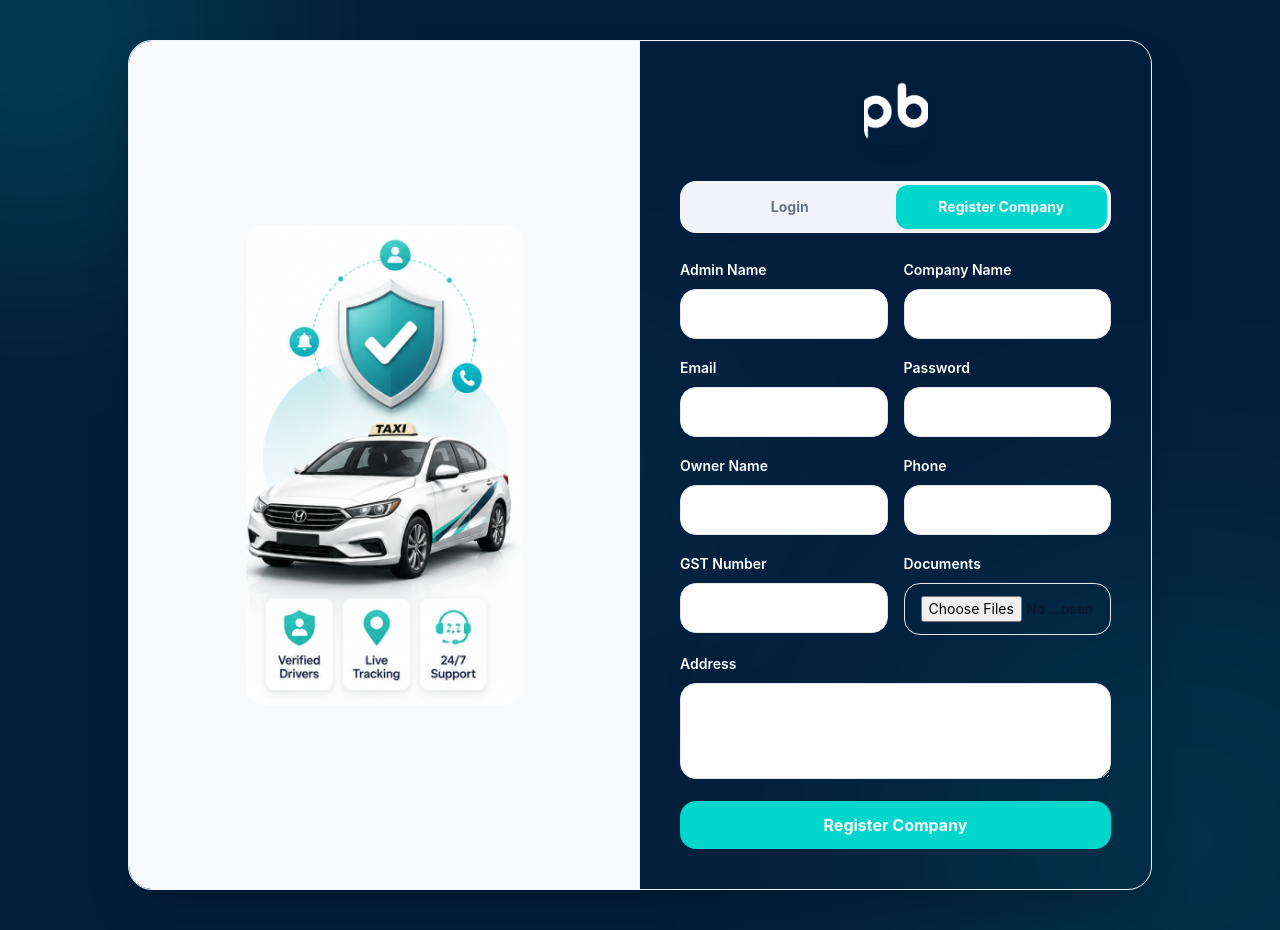
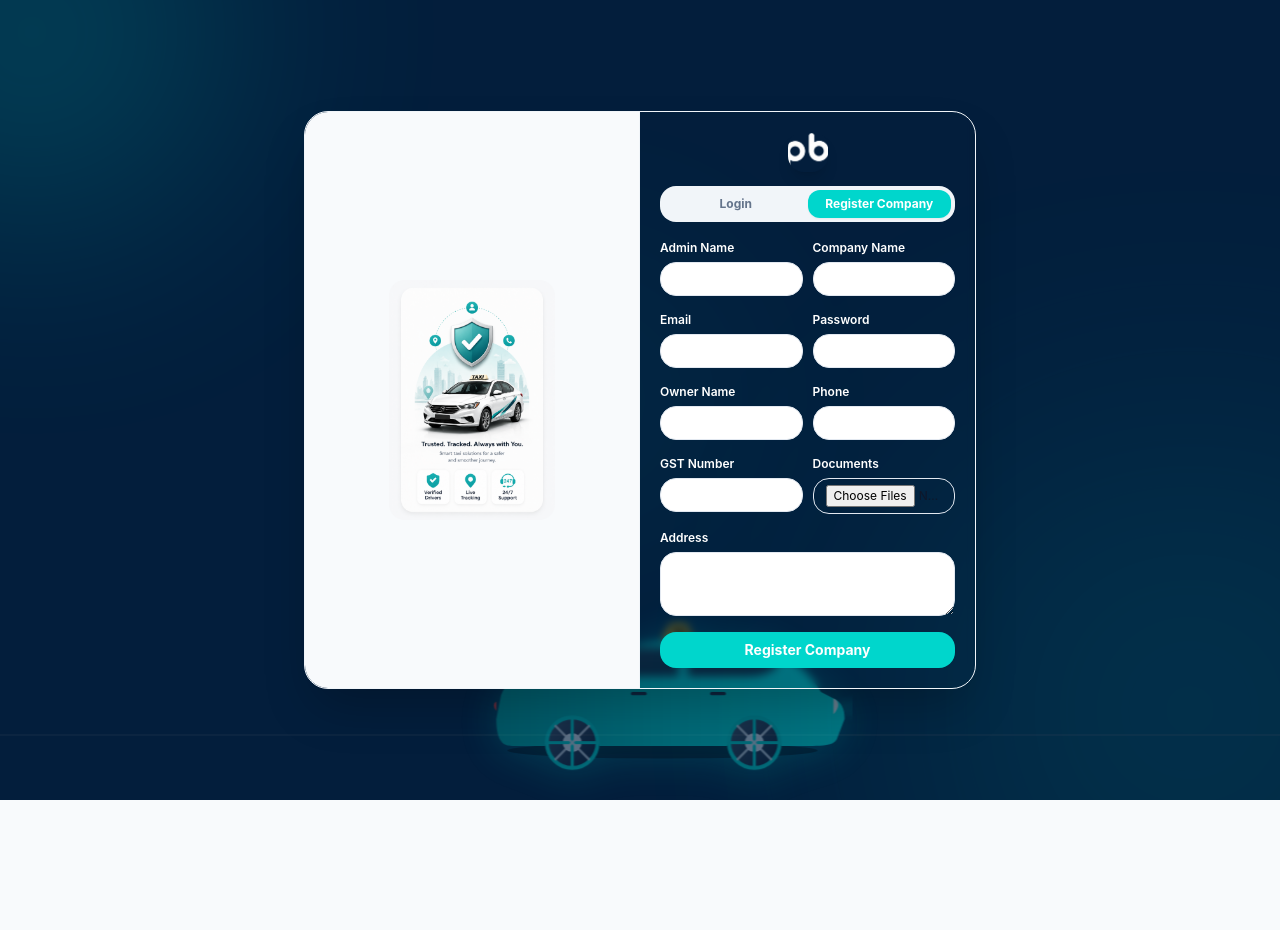
Before and after one commit to Prakash6263/Biipbiip-Taxi, a React (Vite) app: page / in a window 1280 px wide. Both pictures are taken after a click on the button "Register Company". After the commit the page ends 800 px from the top, so only its background shows below. Built offline with nearby package versions, Linux system fonts and the light colour scheme.

Commit message:
Login Page Design Changes

```diff
--- a/src/pages/Login.jsx
+++ b/src/pages/Login.jsx
@@ -1,4 +1,4 @@
-import { Building2, ShieldCheck } from 'lucide-react';
+import { Building2, ShieldCheck, Car } from 'lucide-react';
 import { useState } from 'react';
 import { useApp } from '../context/AppContext';
 import { readFileAsDataUrl } from '../utils/storage';
@@ -62,42 +62,156 @@ const Login = ({ setActivePage }) => {
 
   return (
     <div className="relative flex min-h-screen items-center justify-center p-4 sm:p-6 md:p-10 bg-[#031E3C] overflow-hidden">
+      <style>{`
+        @keyframes driveLeftToRight {
+          0% {
+            transform: translateX(-420px);
+          }
+          100% {
+            transform: translateX(100vw);
+          }
+        }
+        .animate-drive-car {
+          animation: driveLeftToRight 16s linear infinite;
+        }
+        @keyframes spinWheel {
+          0% {
+            transform: rotate(0deg);
+          }
+          100% {
+            transform: rotate(360deg);
+          }
+        }
+        .animate-spin-wheel {
+          animation: spinWheel 0.6s linear infinite;
+        }
+        @keyframes carSuspension {
+          0%, 100% {
+            transform: translateY(0);
+          }
+          50% {
+            transform: translateY(-1.5px);
+          }
+        }
+        .animate-car-suspension {
+          animation: carSuspension 0.35s ease-in-out infinite;
+        }
+      `}</style>
       {/* Background Decorative Glow Blobs */}
       <div className="absolute -top-40 -left-40 w-96 h-96 rounded-full bg-[#00D6CC] opacity-20 blur-[120px] pointer-events-none"></div>
       <div className="absolute -bottom-40 -right-40 w-[500px] h-[500px] rounded-full bg-[#00D6CC] opacity-15 blur-[150px] pointer-events-none"></div>
       <div className="absolute top-1/2 left-1/3 -translate-y-1/2 w-80 h-80 rounded-full bg-[#00D6CC] opacity-5 blur-[100px] pointer-events-none"></div>
 
-      <section className="relative z-10 flex w-full max-w-5xl overflow-hidden rounded-3xl border border-slate-100 bg-white/98 backdrop-blur-sm shadow-2xl">
+      {/* Road line for the car */}
+      <div className="absolute bottom-16 left-0 right-0 h-[2px] bg-slate-700/20 w-full pointer-events-none"></div>
+
+      {/* Moving Car */}
+      <div className="absolute bottom-[26px] left-0 pointer-events-none z-0 w-[300px] sm:w-[380px] opacity-40 animate-drive-car filter drop-shadow-[0_4px_20px_rgba(0,214,204,0.45)]">
+        <svg xmlns="http://www.w3.org/2000/svg" viewBox="0 0 240 100" className="w-full h-auto">
+          <defs>
+            <linearGradient id="bodyGrad" x1="0%" y1="0%" x2="100%" y2="0%">
+              <stop offset="0%" stopColor="#00A8A0" />
+              <stop offset="50%" stopColor="#00D6CC" />
+              <stop offset="100%" stopColor="#00F3E8" />
+            </linearGradient>
+            <linearGradient id="windowGrad" x1="0%" y1="0%" x2="0%" y2="100%">
+              <stop offset="0%" stopColor="#1E293B" />
+              <stop offset="100%" stopColor="#0F172A" />
+            </linearGradient>
+            <linearGradient id="wheelGrad" x1="0%" y1="0%" x2="100%" y2="100%">
+              <stop offset="0%" stopColor="#475569" />
+              <stop offset="100%" stopColor="#0F172A" />
+            </linearGradient>
+          </defs>
+
+          {/* Shadow under the car */}
+          <ellipse cx="120" cy="85" rx="98" ry="5" fill="rgba(0,0,0,0.5)" />
+
+          {/* Car chassis with suspension bounce */}
+          <g className="animate-car-suspension">
+            {/* Main chassis and cabin */}
+            <path d="M15,65 L18,50 Q22,38 45,35 L75,35 Q90,15 135,15 L180,15 Q210,30 220,48 L228,52 Q235,55 235,65 L230,78 C228,82 220,82 215,82 L195,82 A18,18 0 0,0 161,82 L80,82 A18,18 0 0,0 46,82 L25,82 C20,82 15,80 15,65 Z" fill="url(#bodyGrad)" />
+
+            {/* Taxi Sign on top */}
+            <path d="M120,15 L140,15 L135,5 L125,5 Z" fill="#FFC107" />
+            <rect x="126" y="8" width="8" height="4" fill="#000" />
+            <text x="128" y="13" fontSize="5" fontWeight="bold" fill="#000" fontFamily="sans-serif">TAXI</text>
+
+            {/* Windows */}
+            <path d="M80,38 L130,38 L130,20 L95,20 Z" fill="url(#windowGrad)" opacity="0.9" />
+            <path d="M136,38 L175,38 Q188,38 194,30 L176,20 L136,20 Z" fill="url(#windowGrad)" opacity="0.9" />
+
+            {/* Window divider lines */}
+            <line x1="133" y1="20" x2="133" y2="38" stroke="#00D6CC" strokeWidth="1.5" opacity="0.7" />
+
+            {/* Door handles */}
+            <rect x="100" y="48" width="10" height="2" rx="1" fill="#1E293B" />
+            <rect x="150" y="48" width="10" height="2" rx="1" fill="#1E293B" />
+
+            {/* Front Headlight */}
+            <path d="M228,52 Q234,55 228,62 Z" fill="#FFF" />
+            {/* Glowing Light Beam */}
+            <polygon points="231,54 280,45 280,75 231,61" fill="rgba(0, 243, 232, 0.15)" filter="blur(2px)" />
+
+            {/* Taillight on the left (back) */}
+            <path d="M15,54 Q12,56 15,60 Z" fill="#FF3B30" />
+          </g>
+
+          {/* Wheels - Front Wheel (centered at 178, 80) */}
+          <g className="animate-spin-wheel" style={{ transformOrigin: '178px 80px' }}>
+            <circle cx="178" cy="80" r="16" fill="url(#wheelGrad)" stroke="#00D6CC" strokeWidth="2.5" />
+            <circle cx="178" cy="80" r="6" fill="#E2E8F0" />
+            {/* Rims / Spokes */}
+            <line x1="178" y1="64" x2="178" y2="96" stroke="#00D6CC" strokeWidth="2" />
+            <line x1="162" y1="80" x2="194" y2="80" stroke="#00D6CC" strokeWidth="2" />
+            <line x1="167" y1="69" x2="189" y2="91" stroke="#E2E8F0" strokeWidth="1.5" opacity="0.8" />
+            <line x1="167" y1="91" x2="189" y2="69" stroke="#E2E8F0" strokeWidth="1.5" opacity="0.8" />
+          </g>
+
+          {/* Wheels - Back Wheel (centered at 63, 80) */}
+          <g className="animate-spin-wheel" style={{ transformOrigin: '63px 80px' }}>
+            <circle cx="63" cy="80" r="16" fill="url(#wheelGrad)" stroke="#00D6CC" strokeWidth="2.5" />
+            <circle cx="63" cy="80" r="6" fill="#E2E8F0" />
+            {/* Rims / Spokes */}
+            <line x1="63" y1="64" x2="63" y2="96" stroke="#00D6CC" strokeWidth="2" />
+            <line x1="47" y1="80" x2="79" y2="80" stroke="#00D6CC" strokeWidth="2" />
+            <line x1="52" y1="69" x2="74" y2="91" stroke="#E2E8F0" strokeWidth="1.5" opacity="0.8" />
+            <line x1="52" y1="91" x2="74" y2="69" stroke="#E2E8F0" strokeWidth="1.5" opacity="0.8" />
+          </g>
+        </svg>
+      </div>
+
+      <section className="relative z-10 flex w-full max-w-2xl overflow-hidden rounded-3xl border border-slate-100 bg-white/98 backdrop-blur-sm shadow-2xl">
         {/* Left Side: Image */}
-        <div className="hidden md:flex md:w-1/2 items-center justify-center bg-slate-50 border-r border-slate-100 p-8">
+        <div className="hidden md:flex md:w-1/2 items-center justify-center bg-slate-50 border-r border-slate-100 p-3">
           <img
             src="/login-banner.png"
             alt="Book Fast Taxi Login Banner"
-            className="max-h-[480px] object-contain rounded-2xl transition-transform hover:scale-102 duration-300"
+            className="max-h-[240px] object-contain rounded-2xl transition-transform hover:scale-102 duration-300"
           />
         </div>
 
         {/* Right Side: Form Inputs */}
-        <div className="w-full md:w-1/2 p-6 sm:p-10 flex flex-col justify-center">
-          <div className="mb-6 flex flex-col items-center text-center">
-            <img src="/logo.png" alt="BIIPBIIP Logo" className="h-16 w-16 mb-3 rounded-2xl object-cover shadow-lg" />
+        <div className="w-full md:w-1/2 p-4 sm:p-5 flex flex-col justify-center">
+          <div className="mb-2 flex flex-col items-center text-center">
+            <img src="/logo.png" alt="BIIPBIIP Logo" className="h-10 w-10 mb-1.5 rounded-2xl object-cover shadow-lg" />
           </div>
 
-          <div className="mb-6 flex rounded-2xl bg-slate-100 p-1">
-            <button onClick={() => setMode('login')} className={`flex-1 rounded-xl px-4 py-3 text-sm font-bold transition-all ${mode === 'login' ? 'bg-[#00D6CC] text-white shadow-sm' : 'text-slate-500'}`}>
+          <div className="mb-3 flex rounded-2xl bg-slate-100 p-1">
+            <button onClick={() => setMode('login')} className={`flex-1 rounded-xl px-3 py-1.5 text-xs font-bold transition-all ${mode === 'login' ? 'bg-[#00D6CC] text-white shadow-sm' : 'text-slate-500'}`}>
               Login
             </button>
-            <button onClick={() => setMode('register')} className={`flex-1 rounded-xl px-4 py-3 text-sm font-bold transition-all ${mode === 'register' ? 'bg-[#00D6CC] text-white shadow-sm' : 'text-slate-500'}`}>
+            <button onClick={() => setMode('register')} className={`flex-1 rounded-xl px-3 py-1.5 text-xs font-bold transition-all ${mode === 'register' ? 'bg-[#00D6CC] text-white shadow-sm' : 'text-slate-500'}`}>
               Register Company
             </button>
           </div>
 
-          {message ? <div className="mb-4 rounded-2xl bg-rose-50 px-4 py-3 text-sm font-semibold text-rose-700">{message}</div> : null}
+          {message ? <div className="mb-2 rounded-2xl bg-rose-50 px-3 py-2 text-xs font-semibold text-rose-700">{message}</div> : null}
 
           {mode === 'login' ? (
-            <form onSubmit={submitLogin} className="space-y-4">
+            <form onSubmit={submitLogin} className="space-y-2.5">
               <div>
-                <label className="text-sm font-semibold text-white">Role</label>
+                <label className="text-xs font-semibold text-white">Role</label>
                 <select
                   value={role}
                   onChange={(event) => {
@@ -105,64 +219,64 @@ const Login = ({ setActivePage }) => {
                     setRole(nextRole);
                     setLoginForm({ email: nextRole === 'super_admin' ? 'super@rental.com' : 'admin@demo.com', password: '123456' });
                   }}
-                  className="mt-2 w-full rounded-2xl border border-slate-200 px-4 py-3 outline-none focus:border-[#00D6CC] transition"
+                  className="mt-1 w-full rounded-2xl border border-slate-200 px-3 py-1.5 text-sm outline-none focus:border-[#00D6CC] transition"
                 >
                   <option value="admin">Admin</option>
                   <option value="super_admin">Super Admin</option>
                 </select>
               </div>
               <div>
-                <label className="text-sm font-semibold text-white">Email</label>
-                <input value={loginForm.email} onChange={(event) => setLoginForm({ ...loginForm, email: event.target.value })} className="mt-2 w-full rounded-2xl border border-slate-200 px-4 py-3 outline-none focus:border-[#00D6CC] transition" required />
+                <label className="text-xs font-semibold text-white">Email</label>
+                <input value={loginForm.email} onChange={(event) => setLoginForm({ ...loginForm, email: event.target.value })} className="mt-1 w-full rounded-2xl border border-slate-200 px-3 py-1.5 text-sm outline-none focus:border-[#00D6CC] transition" required />
               </div>
               <div>
-                <label className="text-sm font-semibold text-white">Password</label>
-                <input type="password" value={loginForm.password} onChange={(event) => setLoginForm({ ...loginForm, password: event.target.value })} className="mt-2 w-full rounded-2xl border border-slate-200 px-4 py-3 outline-none focus:border-[#00D6CC] transition" required />
+                <label className="text-xs font-semibold text-white">Password</label>
+                <input type="password" value={loginForm.password} onChange={(event) => setLoginForm({ ...loginForm, password: event.target.value })} className="mt-1 w-full rounded-2xl border border-slate-200 px-3 py-1.5 text-sm outline-none focus:border-[#00D6CC] transition" required />
               </div>
-              <button className="w-full rounded-2xl bg-[#00D6CC] px-5 py-3 font-bold text-white hover:opacity-90 transition">Login</button>
+              <button className="w-full rounded-2xl bg-[#00D6CC] px-4 py-2 text-sm font-bold text-white hover:opacity-90 transition">Login</button>
             </form>
           ) : (
-            <form onSubmit={submitRegister} className="space-y-4">
+            <form onSubmit={submitRegister} className="space-y-2.5">
 
-              <div className="grid gap-4 sm:grid-cols-2">
+              <div className="grid gap-2.5 sm:grid-cols-2">
                 <div>
-                  <label className="text-sm font-semibold text-white">Admin Name</label>
-                  <input value={registerForm.adminName} onChange={(event) => setRegisterForm({ ...registerForm, adminName: event.target.value })} className="mt-2 w-full rounded-2xl border border-slate-200 px-4 py-3 outline-none focus:border-[#00D6CC] transition" required />
+                  <label className="text-xs font-semibold text-white">Admin Name</label>
+                  <input value={registerForm.adminName} onChange={(event) => setRegisterForm({ ...registerForm, adminName: event.target.value })} className="mt-1 w-full rounded-2xl border border-slate-200 px-3 py-1.5 text-sm outline-none focus:border-[#00D6CC] transition" required />
                 </div>
                 <div>
-                  <label className="text-sm font-semibold text-white">Company Name</label>
-                  <input value={registerForm.companyName} onChange={(event) => setRegisterForm({ ...registerForm, companyName: event.target.value })} className="mt-2 w-full rounded-2xl border border-slate-200 px-4 py-3 outline-none focus:border-[#00D6CC] transition" required />
+                  <label className="text-xs font-semibold text-white">Company Name</label>
+                  <input value={registerForm.companyName} onChange={(event) => setRegisterForm({ ...registerForm, companyName: event.target.value })} className="mt-1 w-full rounded-2xl border border-slate-200 px-3 py-1.5 text-sm outline-none focus:border-[#00D6CC] transition" required />
                 </div>
                 <div>
-                  <label className="text-sm font-semibold text-white">Email</label>
-                  <input type="email" value={registerForm.email} onChange={(event) => setRegisterForm({ ...registerForm, email: event.target.value })} className="mt-2 w-full rounded-2xl border border-slate-200 px-4 py-3 outline-none focus:border-[#00D6CC] transition" required />
+                  <label className="text-xs font-semibold text-white">Email</label>
+                  <input type="email" value={registerForm.email} onChange={(event) => setRegisterForm({ ...registerForm, email: event.target.value })} className="mt-1 w-full rounded-2xl border border-slate-200 px-3 py-1.5 text-sm outline-none focus:border-[#00D6CC] transition" required />
                 </div>
                 <div>
-                  <label className="text-sm font-semibold text-white">Password</label>
-                  <input type="password" value={registerForm.password} onChange={(event) => setRegisterForm({ ...registerForm, password: event.target.value })} className="mt-2 w-full rounded-2xl border border-slate-200 px-4 py-3 outline-none focus:border-[#00D6CC] transition" required minLength={6} />
+                  <label className="text-xs font-semibold text-white">Password</label>
+                  <input type="password" value={registerForm.password} onChange={(event) => setRegisterForm({ ...registerForm, password: event.target.value })} className="mt-1 w-full rounded-2xl border border-slate-200 px-3 py-1.5 text-sm outline-none focus:border-[#00D6CC] transition" required minLength={6} />
                 </div>
                 <div>
-                  <label className="text-sm font-semibold text-white">Owner Name</label>
-                  <input value={registerForm.ownerName} onChange={(event) => setRegisterForm({ ...registerForm, ownerName: event.target.value })} className="mt-2 w-full rounded-2xl border border-slate-200 px-4 py-3 outline-none focus:border-[#00D6CC] transition" required />
+                  <label className="text-xs font-semibold text-white">Owner Name</label>
+                  <input value={registerForm.ownerName} onChange={(event) => setRegisterForm({ ...registerForm, ownerName: event.target.value })} className="mt-1 w-full rounded-2xl border border-slate-200 px-3 py-1.5 text-sm outline-none focus:border-[#00D6CC] transition" required />
                 </div>
                 <div>
-                  <label className="text-sm font-semibold text-white">Phone</label>
-                  <input value={registerForm.phone} onChange={(event) => setRegisterForm({ ...registerForm, phone: event.target.value })} className="mt-2 w-full rounded-2xl border border-slate-200 px-4 py-3 outline-none focus:border-[#00D6CC] transition" required />
+                  <label className="text-xs font-semibold text-white">Phone</label>
+                  <input value={registerForm.phone} onChange={(event) => setRegisterForm({ ...registerForm, phone: event.target.value })} className="mt-1 w-full rounded-2xl border border-slate-200 px-3 py-1.5 text-sm outline-none focus:border-[#00D6CC] transition" required />
                 </div>
                 <div>
-                  <label className="text-sm font-semibold text-white">GST Number</label>
-                  <input value={registerForm.gstNumber} onChange={(event) => setRegisterForm({ ...registerForm, gstNumber: event.target.value })} className="mt-2 w-full rounded-2xl border border-slate-200 px-4 py-3 outline-none focus:border-[#00D6CC] transition" />
+                  <label className="text-xs font-semibold text-white">GST Number</label>
+                  <input value={registerForm.gstNumber} onChange={(event) => setRegisterForm({ ...registerForm, gstNumber: event.target.value })} className="mt-1 w-full rounded-2xl border border-slate-200 px-3 py-1.5 text-sm outline-none focus:border-[#00D6CC] transition" />
                 </div>
                 <div>
-                  <label className="text-sm font-semibold text-white">Documents</label>
-                  <input type="file" multiple onChange={(event) => setDocuments(event.target.files)} className="mt-2 w-full rounded-2xl border border-slate-200 px-4 py-3 text-sm outline-none focus:border-[#00D6CC] transition" />
+                  <label className="text-xs font-semibold text-white">Documents</label>
+                  <input type="file" multiple onChange={(event) => setDocuments(event.target.files)} className="mt-1 w-full rounded-2xl border border-slate-200 px-3 py-1.5 text-xs outline-none focus:border-[#00D6CC] transition" />
                 </div>
               </div>
               <div>
-                <label className="text-sm font-semibold text-white">Address</label>
-                <textarea value={registerForm.address} onChange={(event) => setRegisterForm({ ...registerForm, address: event.target.value })} className="mt-2 min-h-24 w-full rounded-2xl border border-slate-200 px-4 py-3 outline-none focus:border-[#00D6CC] transition" required />
+                <label className="text-xs font-semibold text-white">Address</label>
+                <textarea value={registerForm.address} onChange={(event) => setRegisterForm({ ...registerForm, address: event.target.value })} className="mt-1 min-h-16 w-full rounded-2xl border border-slate-200 px-3 py-1.5 text-sm outline-none focus:border-[#00D6CC] transition" required />
               </div>
-              <button disabled={loading} className="w-full rounded-2xl bg-[#00D6CC] px-5 py-3 font-bold text-white hover:opacity-90 disabled:cursor-not-allowed disabled:opacity-60 transition">
+              <button disabled={loading} className="w-full rounded-2xl bg-[#00D6CC] px-4 py-2 text-sm font-bold text-white hover:opacity-90 disabled:cursor-not-allowed disabled:opacity-60 transition">
                 {loading ? 'Registering...' : 'Register Company'}
               </button>
             </form>
```
Also changed, not shown: public/login-banner.png, public/taxi-side.png (added).
